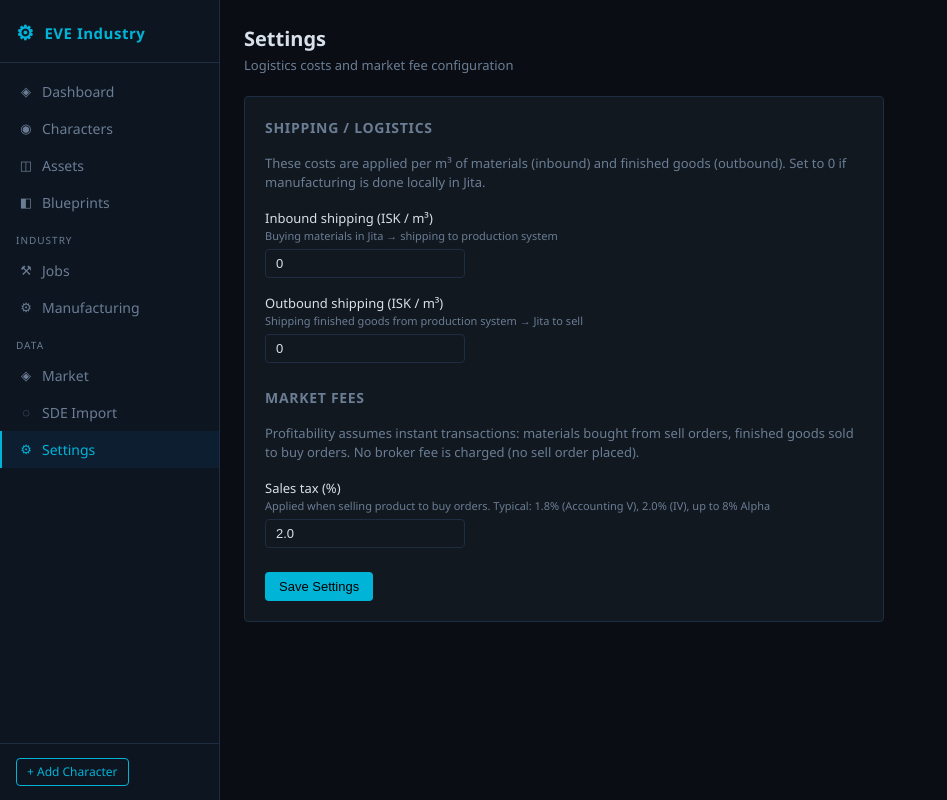
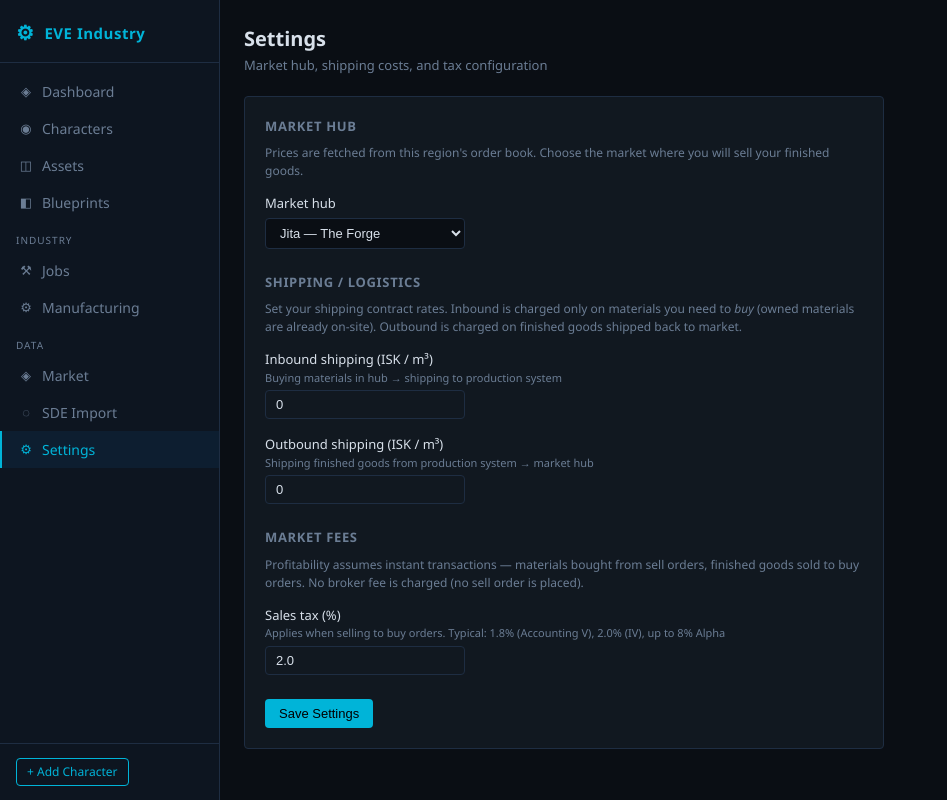
Before and after one commit to Stevo238/eve-industry, a FastAPI app: page /settings in a window 1280 px wide. Shown: the whole page, without its empty margins (0-947 px from the left). Run offline with FastAPI, Linux system fonts and the light colour scheme.

Commit message:
Add reactions support, market hub selector, and consolidate shipping to Settings
- Manufacturing engine now analyses reactions (activity_id=11) alongside
  manufacturing (activity_id=1); activity_filter param lets user view all,
  manufacturing-only, or reactions-only
- Price sync expanded to fetch market prices for reaction materials/products
- Market hub dropdown added to Settings (Jita, Amarr, Dodixie, Rens, Hek);
  region_id drives all price fetches and is shown in manufacturing page subtitle
- Shipping ISK/m³ controls removed from manufacturing filter bar — now
  configured once in Settings and applied automatically
- Manufacturing table gains a Type column with ⚗ Reaction / ⚙ Mfg badge

Co-Authored-By: Claude Sonnet 4.6 <noreply@anthropic.com>

```diff
--- a/app/routers/industry.py
+++ b/app/routers/industry.py
@@ -12,6 +12,7 @@ from app.esi.sync import sync_blueprint_market_prices
 from app.models.character import Character
 from app.models.industry import IndustryJob
 from app.models.market import MarketPrice
+from app.models.settings import MARKET_HUBS
 from app.models.sde import SdeType
 from app.routers.settings import get_settings
 
@@ -27,8 +28,7 @@ ACTIVITY_NAMES = {
 router = APIRouter(prefix="/industry", tags=["industry"])
 templates = Jinja2Templates(directory="app/templates")
 
-# Simple progress flag for background market price fetch
-_price_sync_status: dict = {"running": False, "done": 0, "error": ""}
+_price_sync_status: dict = {"running": False, "done": 0, "error": "", "hub": ""}
 
 
 @router.get("/jobs", response_class=HTMLResponse)
@@ -91,24 +91,22 @@ async def manufacturing_page(
     runs: int = 1,
     buildable_only: bool = False,
     structure_me: float = 0.0,
-    inbound_isk_m3: float | None = None,
-    outbound_isk_m3: float | None = None,
+    activity_filter: str = "all",   # "all" | "manufacturing" | "reactions"
     db: AsyncSession = Depends(get_db),
 ):
     chars_result = await db.execute(select(Character).order_by(Character.name))
     characters = chars_result.scalars().all()
     character_ids = [c.character_id for c in characters]
 
-    # Load user settings as defaults; query params override them if provided
+    # All config comes from Settings — no per-page overrides for shipping/hub
     cfg = await get_settings(db)
-    if inbound_isk_m3 is None:
-        inbound_isk_m3 = float(cfg.get("inbound_shipping_isk_per_m3", "0") or 0)
-    if outbound_isk_m3 is None:
-        outbound_isk_m3 = float(cfg.get("outbound_shipping_isk_per_m3", "0") or 0)
-    sales_tax_pct = float(cfg.get("sales_tax_pct", "2.0") or 2.0)
-    broker_fee_pct = float(cfg.get("broker_fee_pct", "3.0") or 3.0)
+    inbound_isk_m3  = float(cfg.get("inbound_shipping_isk_per_m3", "0") or 0)
+    outbound_isk_m3 = float(cfg.get("outbound_shipping_isk_per_m3", "0") or 0)
+    sales_tax_pct   = float(cfg.get("sales_tax_pct", "2.0") or 2.0)
+    broker_fee_pct  = float(cfg.get("broker_fee_pct", "3.0") or 3.0)
+    region_id       = int(cfg.get("market_region_id", "10000002") or 10000002)
+    hub_name        = MARKET_HUBS.get(str(region_id), f"Region {region_id}")
 
-    # Check if we have any Jita buy/sell prices at all
     price_row = (
         await db.execute(
             select(MarketPrice).where(MarketPrice.buy_price.isnot(None)).limit(1)
@@ -127,6 +125,7 @@ async def manufacturing_page(
                 runs=runs,
                 structure_me_bonus=structure_me / 100.0,
                 buildable_only=buildable_only,
+                activity_filter=activity_filter,
                 inbound_isk_per_m3=inbound_isk_m3,
                 outbound_isk_per_m3=outbound_isk_m3,
                 sales_tax_pct=sales_tax_pct,
@@ -146,16 +145,17 @@ async def manufacturing_page(
             "runs": runs,
             "buildable_only": buildable_only,
             "structure_me": structure_me,
+            "activity_filter": activity_filter,
             "sde_available": sde_available,
             "sde_error": sde_error,
             "total": len(options),
             "buildable_count": sum(1 for o in options if o.can_build_now),
             "has_order_prices": has_order_prices,
             "price_sync_status": _price_sync_status,
+            "hub_name": hub_name,
             "inbound_isk_m3": inbound_isk_m3,
             "outbound_isk_m3": outbound_isk_m3,
             "sales_tax_pct": sales_tax_pct,
-            "broker_fee_pct": broker_fee_pct,
         },
     )
 
@@ -166,43 +166,48 @@ async def fetch_market_prices(
     background_tasks: BackgroundTasks,
     db: AsyncSession = Depends(get_db),
 ):
-    """Trigger a background fetch of Jita buy/sell prices for blueprint types."""
     if _price_sync_status["running"]:
         return HTMLResponse(
             '<div class="alert alert-info" hx-get="/industry/prices-status" '
             'hx-trigger="every 3s">Already fetching prices…</div>'
         )
-    background_tasks.add_task(_run_price_sync)
+    # Read region from settings before kicking off background task
+    cfg = await get_settings(db)
+    region_id = int(cfg.get("market_region_id", "10000002") or 10000002)
+    hub_name  = MARKET_HUBS.get(str(region_id), f"Region {region_id}")
+    _price_sync_status["hub"] = hub_name
+    background_tasks.add_task(_run_price_sync, region_id)
     return HTMLResponse(
-        '<div class="alert alert-info" hx-get="/industry/prices-status" '
-        'hx-trigger="every 3s">Fetching Jita prices in background…</div>'
+        f'<div class="alert alert-info" hx-get="/industry/prices-status" '
+        f'hx-trigger="every 3s">Fetching prices from {hub_name}…</div>'
     )
 
 
 @router.get("/prices-status", response_class=HTMLResponse)
 async def prices_status(request: Request):
     s = _price_sync_status
+    hub = s.get("hub", "market")
     if s["error"]:
         return HTMLResponse(f'<div class="alert alert-error">Price fetch error: {s["error"]}</div>')
     if s["running"]:
         return HTMLResponse(
-            '<div class="alert alert-info" hx-get="/industry/prices-status" '
-            f'hx-trigger="every 3s">Fetching Jita prices… ({s["done"]} types done)</div>'
+            f'<div class="alert alert-info" hx-get="/industry/prices-status" '
+            f'hx-trigger="every 3s">Fetching prices from {hub}… ({s["done"]} types done)</div>'
         )
     if s["done"]:
         return HTMLResponse(
-            f'<div class="alert alert-success">✓ Fetched prices for {s["done"]} types. '
+            f'<div class="alert alert-success">✓ Fetched {s["done"]} prices from {hub}. '
             f'<a href="/industry/manufacturing">Refresh analysis</a></div>'
         )
     return HTMLResponse("")
 
 
-async def _run_price_sync():
+async def _run_price_sync(region_id: int = 10000002):
     from app.database import AsyncSessionLocal
     _price_sync_status.update({"running": True, "done": 0, "error": ""})
     try:
         async with AsyncSessionLocal() as db:
-            count = await sync_blueprint_market_prices(db)
+            count = await sync_blueprint_market_prices(db, region_id=region_id)
             _price_sync_status["done"] = count
     except Exception as exc:
         _price_sync_status["error"] = str(exc)
--- a/app/routers/settings.py
+++ b/app/routers/settings.py
@@ -5,7 +5,7 @@ from sqlalchemy import select
 from sqlalchemy.ext.asyncio import AsyncSession
 
 from app.database import get_db
-from app.models.settings import SETTING_DEFAULTS, UserSetting
+from app.models.settings import MARKET_HUBS, SETTING_DEFAULTS, UserSetting
 
 router = APIRouter(prefix="/settings", tags=["settings"])
 templates = Jinja2Templates(directory="app/templates")
@@ -32,7 +32,12 @@ async def get_setting_float(db: AsyncSession, key: str) -> float:
 async def settings_page(request: Request, db: AsyncSession = Depends(get_db)):
     settings = await get_settings(db)
     return templates.TemplateResponse(
-        "settings.html", {"request": request, "settings": settings}
+        "settings.html",
+        {
+            "request": request,
+            "settings": settings,
+            "market_hubs": MARKET_HUBS,
+        },
     )
 
 
@@ -40,7 +45,7 @@ async def settings_page(request: Request, db: AsyncSession = Depends(get_db)):
 async def save_settings(request: Request, db: AsyncSession = Depends(get_db)):
     form = await request.form()
     for key in SETTING_DEFAULTS:
-        value = str(form.get(key, "0"))
+        value = str(form.get(key, SETTING_DEFAULTS[key]))
         existing = await db.get(UserSetting, key)
         if existing:
             existing.value = value
--- a/app/static/app.css
+++ b/app/static/app.css
@@ -322,6 +322,15 @@ hr { border: none; border-top: 1px solid var(--border); margin: 16px 0; }
   width: 200px;
 }
 .form-input:focus { outline: none; border-color: var(--accent); }
+.settings-heading {
+  margin: 0 0 8px;
+  font-size: 13px;
+  font-weight: 600;
+  color: var(--text-muted);
+  text-transform: uppercase;
+  letter-spacing: .05em;
+}
+.settings-hint { font-size: 12px; color: var(--text-muted); margin: 0 0 14px; }
 
 /* ── Manufacturing table row colouring ─────────────── */
 tr.row-profitable > td { background: rgba(0, 200, 150, 0.06); }
--- a/app/templates/settings.html
+++ b/app/templates/settings.html
@@ -4,7 +4,7 @@
 <div class="page-header">
   <div>
     <div class="page-title">Settings</div>
-    <div class="page-sub">Logistics costs and market fee configuration</div>
+    <div class="page-sub">Market hub, shipping costs, and tax configuration</div>
   </div>
 </div>
 
@@ -14,29 +14,44 @@
 
 <form method="post" action="/settings">
   <div class="card" style="max-width:640px">
-    <h3 style="margin:0 0 16px; font-size:14px; color:var(--text-muted); text-transform:uppercase; letter-spacing:.05em">
-      Shipping / Logistics
-    </h3>
-    <p style="font-size:13px; color:var(--text-muted); margin:0 0 16px">
-      These costs are applied per m³ of materials (inbound) and finished goods (outbound).
-      Set to 0 if manufacturing is done locally in Jita.
+
+    <h3 class="settings-heading">Market Hub</h3>
+    <p class="settings-hint">
+      Prices are fetched from this region's order book. Choose the market
+      where you will sell your finished goods.
     </p>
+    <div class="form-row">
+      <label class="form-label">Market hub</label>
+      <select name="market_region_id" class="form-input">
+        {% for region_id, hub_name in market_hubs.items() %}
+          <option value="{{ region_id }}"
+            {% if settings.market_region_id == region_id %}selected{% endif %}>
+            {{ hub_name }}
+          </option>
+        {% endfor %}
+      </select>
+    </div>
 
+    <h3 class="settings-heading" style="margin-top:24px">Shipping / Logistics</h3>
+    <p class="settings-hint">
+      Set your shipping contract rates. Inbound is charged only on materials
+      you need to <em>buy</em> (owned materials are already on-site).
+      Outbound is charged on finished goods shipped back to market.
+    </p>
     <div style="display:grid; gap:16px">
       <div class="form-row">
         <label class="form-label">
           Inbound shipping (ISK / m³)
-          <span class="form-hint">Buying materials in Jita → shipping to production system</span>
+          <span class="form-hint">Buying materials in hub → shipping to production system</span>
         </label>
         <input type="number" name="inbound_shipping_isk_per_m3"
                value="{{ settings.inbound_shipping_isk_per_m3 }}"
                min="0" step="0.01" class="form-input">
       </div>
-
       <div class="form-row">
         <label class="form-label">
           Outbound shipping (ISK / m³)
-          <span class="form-hint">Shipping finished goods from production system → Jita to sell</span>
+          <span class="form-hint">Shipping finished goods from production system → market hub</span>
         </label>
         <input type="number" name="outbound_shipping_isk_per_m3"
                value="{{ settings.outbound_shipping_isk_per_m3 }}"
@@ -44,19 +59,17 @@
       </div>
     </div>
 
-    <h3 style="margin:24px 0 16px; font-size:14px; color:var(--text-muted); text-transform:uppercase; letter-spacing:.05em">
-      Market Fees
-    </h3>
-    <p style="font-size:13px; color:var(--text-muted); margin:0 0 16px">
-      Profitability assumes instant transactions: materials bought from sell orders,
-      finished goods sold to buy orders. No broker fee is charged (no sell order placed).
+    <h3 class="settings-heading" style="margin-top:24px">Market Fees</h3>
+    <p class="settings-hint">
+      Profitability assumes instant transactions — materials bought from sell
+      orders, finished goods sold to buy orders. No broker fee is charged
+      (no sell order is placed).
     </p>
-
     <div style="display:grid; gap:16px">
       <div class="form-row">
         <label class="form-label">
           Sales tax (%)
-          <span class="form-hint">Applied when selling product to buy orders. Typical: 1.8% (Accounting V), 2.0% (IV), up to 8% Alpha</span>
+          <span class="form-hint">Applies when selling to buy orders. Typical: 1.8% (Accounting V), 2.0% (IV), up to 8% Alpha</span>
         </label>
         <input type="number" name="sales_tax_pct"
                value="{{ settings.sales_tax_pct }}"
```
Also changed, not shown: app/engine/manufacturing.py (+27 -10 lines), app/esi/sync.py (+5 -5 lines), app/models/settings.py (+10 -0 lines), app/templates/manufacturing.html (+19 -13 lines).
